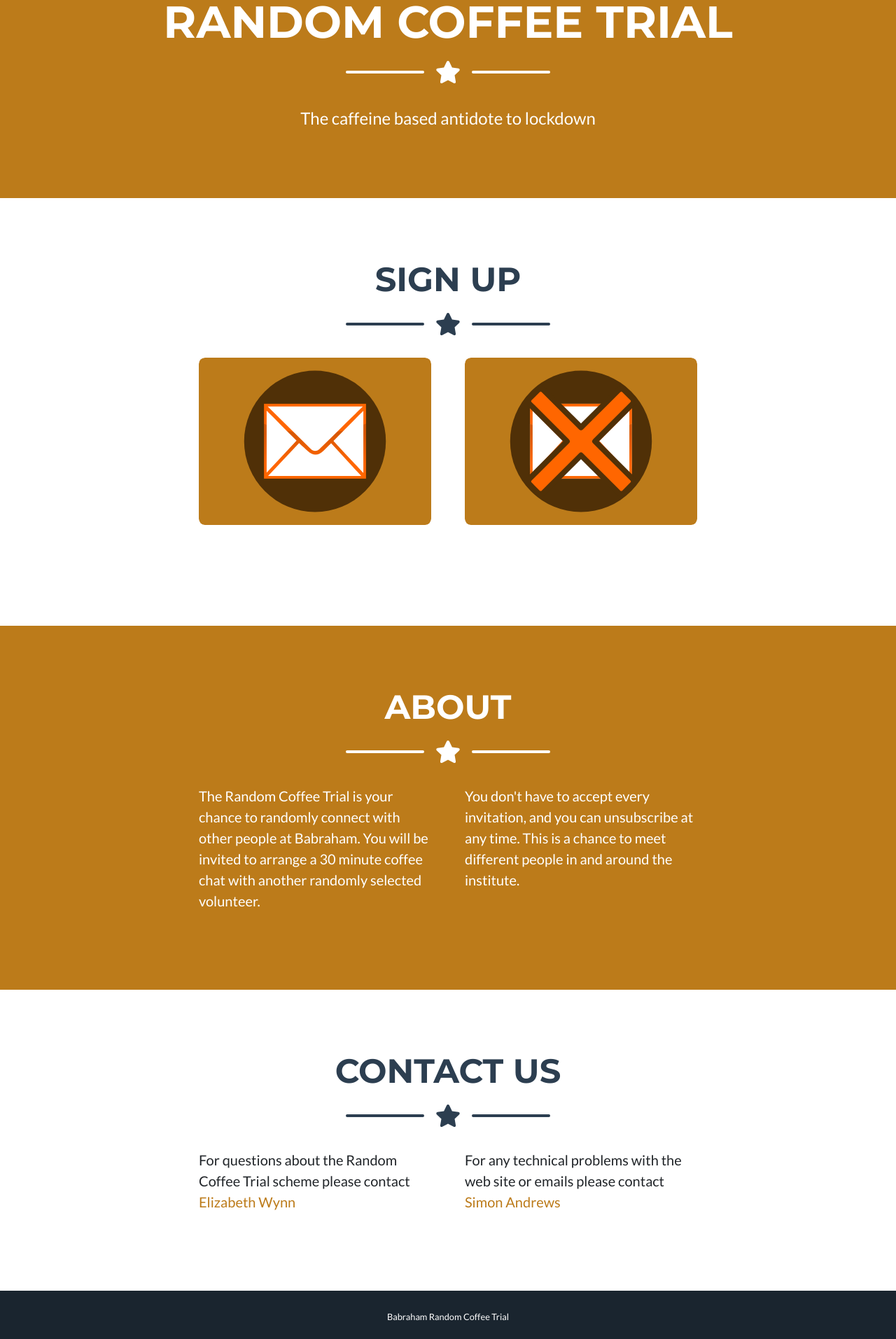
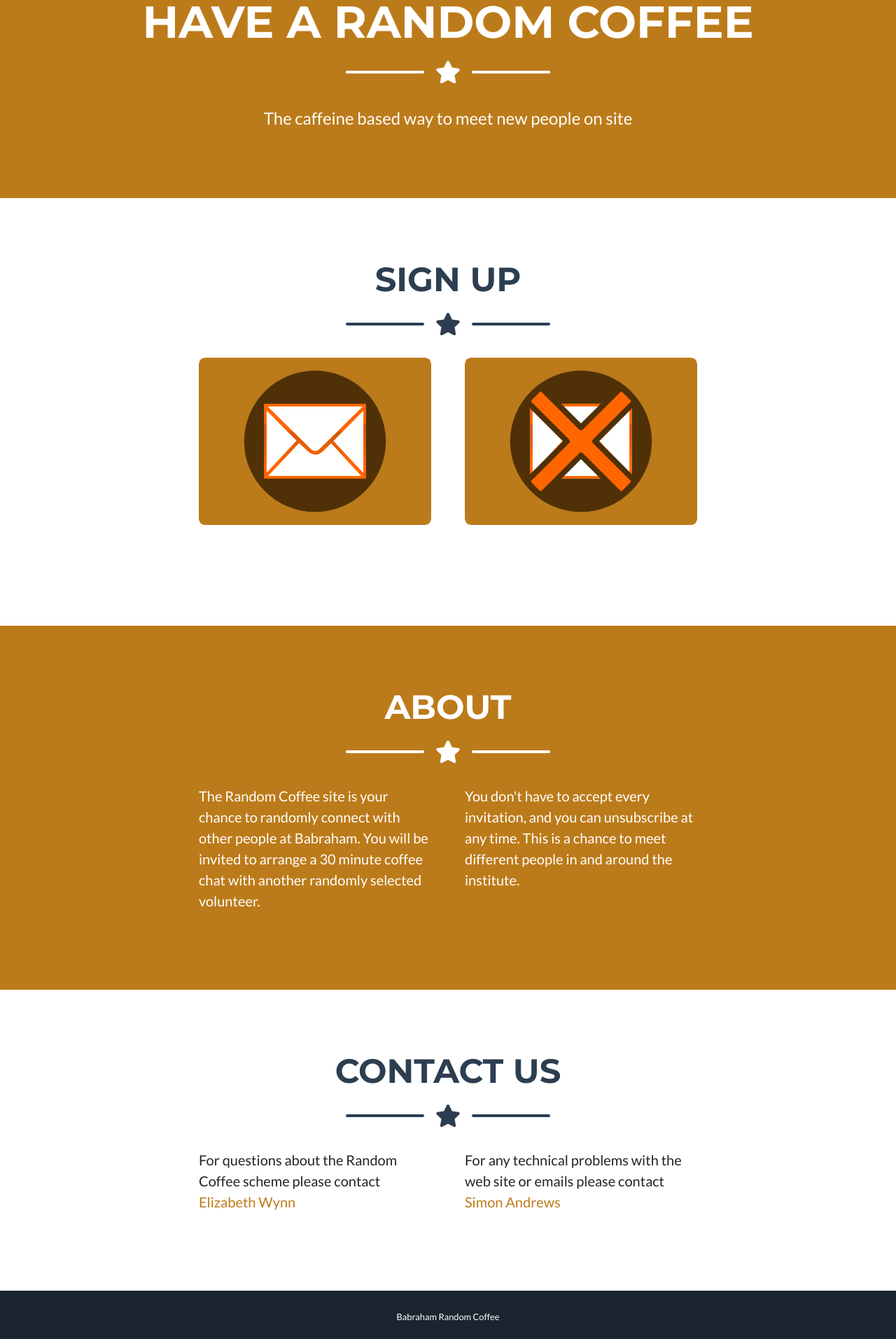
Before and after one commit to s-andrews/randomcoffee, a plain HTML site: page index.html in a window 1280 px wide. Shown: the part 487-2400 px from the top of the page at 70% size. Drawn offline with nearby package versions, Linux system fonts and the light colour scheme.

Commit message:
Changed wording on main page

```diff
--- a/index.html
+++ b/index.html
@@ -20,7 +20,7 @@
         <!-- Navigation-->
         <nav class="navbar navbar-expand-lg bg-secondary text-uppercase fixed-top" id="mainNav">
             <div class="container">
-                <a class="navbar-brand js-scroll-trigger" href="#page-top"> Babraham Random Coffee Trial</a>
+                <a class="navbar-brand js-scroll-trigger" href="#page-top"> Have a random coffee</a>
                 <button class="navbar-toggler navbar-toggler-right text-uppercase font-weight-bold bg-primary text-white rounded" type="button" data-toggle="collapse" data-target="#navbarResponsive" aria-controls="navbarResponsive" aria-expanded="false" aria-label="Toggle navigation">
                     Menu
                     <i class="fas fa-bars"></i>
@@ -40,7 +40,7 @@
                 <!-- Masthead Avatar Image-->
                 <img class="masthead-avatar mb-5" src="assets/img/coffee_cup.svg" alt="" />
                 <!-- Masthead Heading-->
-                <h1 class="masthead-heading text-uppercase mb-0">Random Coffee Trial</h1>
+                <h1 class="masthead-heading text-uppercase mb-0">Have a random coffee</h1>
                 <!-- Icon Divider-->
                 <div class="divider-custom divider-light">
                     <div class="divider-custom-line"></div>
@@ -48,7 +48,7 @@
                     <div class="divider-custom-line"></div>
                 </div>
                 <!-- Masthead Subheading-->
-                <p class="masthead-subheading font-weight-light mb-0">The caffeine based antidote to lockdown</p>
+                <p class="masthead-subheading font-weight-light mb-0">The caffeine based way to meet new people on site</p>
             </div>
         </header>
         <!-- Portfolio Section-->
@@ -110,7 +110,7 @@
                 </div>
                 <!-- About Section Content-->
                 <div class="row">
-                    <div class="col-lg-4 ml-auto"><p class="lead">The Random Coffee Trial is your chance to randomly connect with other people at Babraham. You will be invited to arrange a 30 minute coffee chat with another randomly selected volunteer. </p></div>
+                    <div class="col-lg-4 ml-auto"><p class="lead">The Random Coffee site is your chance to randomly connect with other people at Babraham. You will be invited to arrange a 30 minute coffee chat with another randomly selected volunteer. </p></div>
                     <div class="col-lg-4 mr-auto"><p class="lead">You don't have to accept every invitation, and you can unsubscribe at any time. This is a chance to meet different people in and around the institute.</p></div>
                 </div>
             </div>
@@ -128,14 +128,14 @@
                 </div>
                 <!-- Contact Section Form-->
                 <div class="row">
-                    <div class="col-lg-4 ml-auto"><p class="lead">For questions about the Random Coffee Trial scheme please contact <a href="mailto:elizabeth.wynn@babraham.ac.uk">Elizabeth Wynn</a></p></div>
+                    <div class="col-lg-4 ml-auto"><p class="lead">For questions about the Random Coffee scheme please contact <a href="mailto:elizabeth.wynn@babraham.ac.uk">Elizabeth Wynn</a></p></div>
                     <div class="col-lg-4 mr-auto"><p class="lead">For any technical problems with the web site or emails please contact <a href="mailto:simon.andrews@babraham.ac.uk">Simon Andrews</a></p></div>
                 </div>
             </div>
         </section>
         <!-- Copyright Section-->
         <div class="copyright py-4 text-center text-white">
-            <div class="container"><small>Babraham Random Coffee Trial</small></div>
+            <div class="container"><small>Babraham Random Coffee</small></div>
         </div>
         <!-- Scroll to Top Button (Only visible on small and extra-small screen sizes)-->
         <div class="scroll-to-top d-lg-none position-fixed">
```
